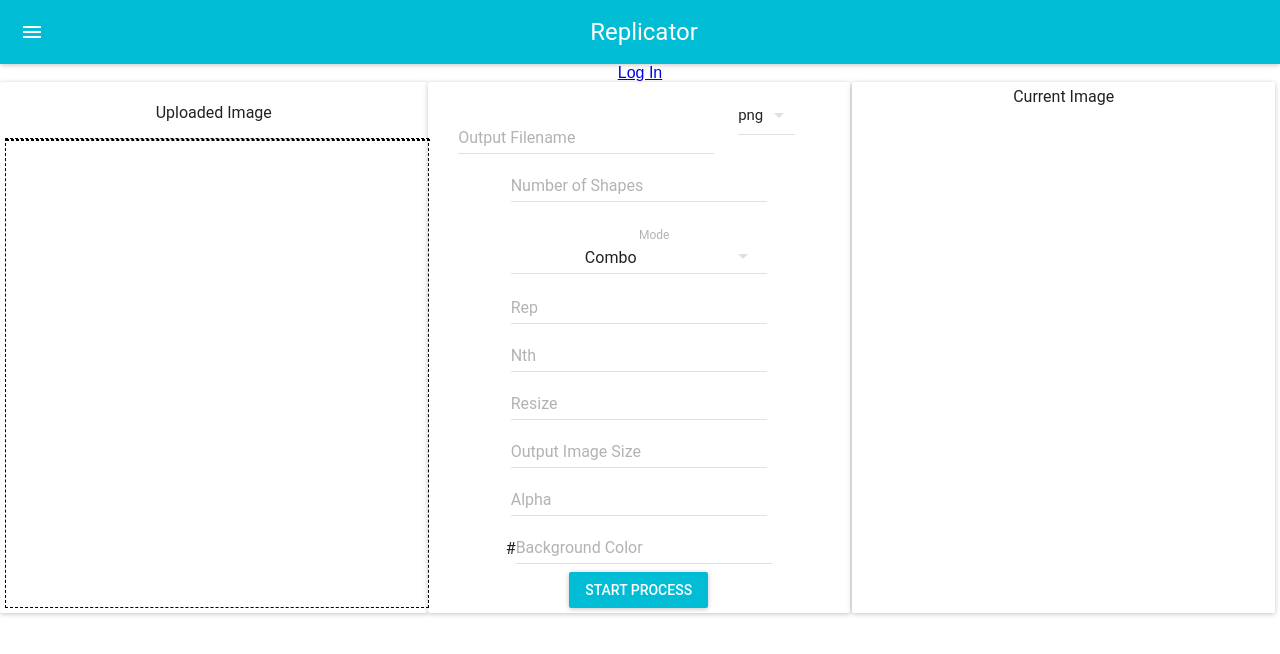
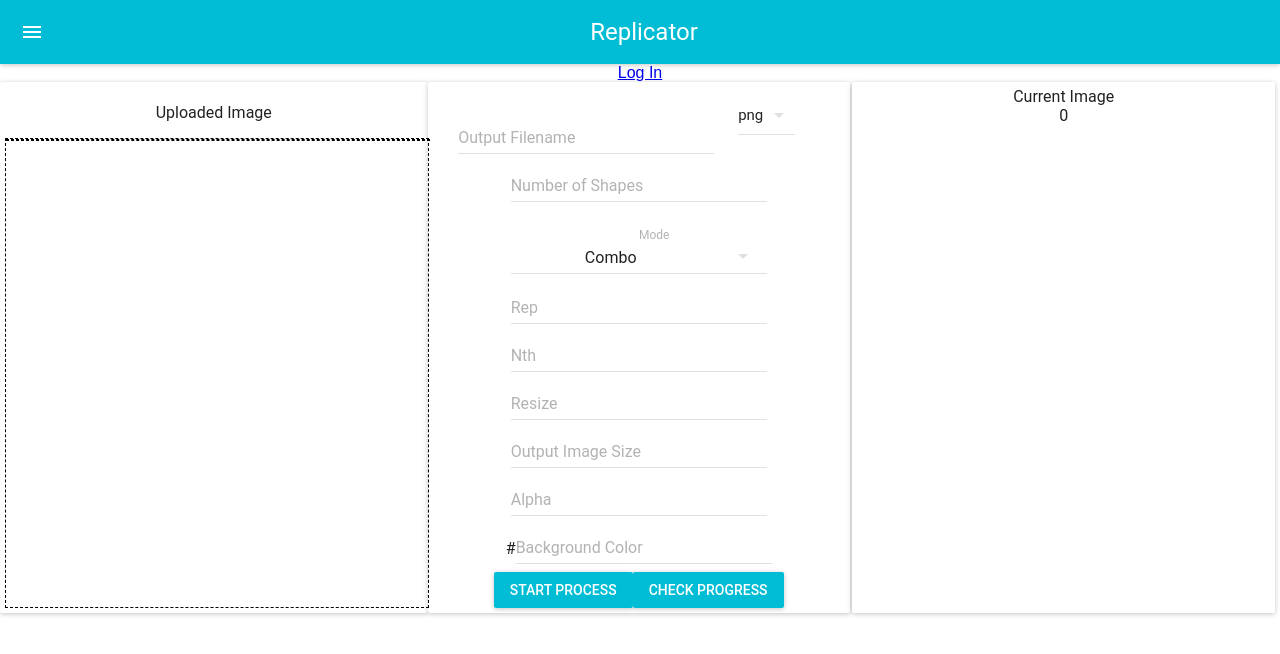
Before and after one commit to DemarcatedTitle/SaVaGeReplica, a React (Create React App) app in the folder front-end/: page / in a window 1280 px wide. Shown: the top 654 px of the page. Built offline with nearby package versions, Linux system fonts and the light colour scheme.

Commit message:
Progress polling is in a working state

```diff
--- /dev/null
+++ b/front-end/src/actions/progress.js
@@ -0,0 +1,49 @@
+export const fetchProgress = function fetchProgress(payload) {
+  console.log(`fetchProgress payload is ${JSON.stringify(payload)}`);
+  const path = `/image/${payload.get('uploadID')}`;
+  return function(dispatch) {
+    console.log('fetchProgress');
+    dispatch({ type: 'PROGRESS_STARTED' });
+    return fetch(path, {
+      method: 'GET',
+      credentials: 'same-origin',
+    })
+      .then(function(response) {
+        if (response.status === 200) {
+          response.json().then(data => {
+            // const imgurl = URL.createObjectURL(data);
+            const progress = data.progress;
+            if (progress < 100) {
+              console.log('setTimeout');
+              setTimeout(
+                (dispatch, payload) => {
+                  console.log(
+                    `setTimeout payload is ${JSON.stringify(
+                      payload.get('uploadID')
+                    )}`
+                  );
+                  dispatch(fetchProgress(payload));
+                },
+                2000,
+                dispatch,
+                payload
+              );
+            }
+            return dispatch({
+              type: 'PROGRESS_CHECKED',
+              progress: progress,
+            });
+          });
+        } else {
+          return dispatch({
+            type: 'PROGRESS_FAILED',
+            error: response.statusText,
+          });
+        }
+      })
+      .catch(error => {
+        console.error(error);
+        return dispatch({ type: 'PROGRESS_FAILED', error: error });
+      });
+  };
+};
--- /dev/null
+++ b/front-end/src/actions/uploadImage.js
@@ -0,0 +1,31 @@
+export const uploadImage = function uploadImage(payload) {
+  return function(dispatch) {
+    dispatch({ type: 'UPLOAD_STARTED' });
+    return fetch('/api/image', {
+      method: 'POST',
+      body: payload,
+      credentials: 'same-origin',
+    })
+      .then(function(response) {
+        if (response.status === 200) {
+          response.json().then(data => {
+            // const imgurl = URL.createObjectURL(data);
+            const uploadID = data.uploadID;
+            return dispatch({
+              type: 'UPLOAD_SUCCEEDED',
+              uploadID: uploadID,
+            });
+          });
+        } else {
+          return dispatch({
+            type: 'UPLOAD_FAILED',
+            error: response.statusText,
+          });
+        }
+      })
+      .catch(error => {
+        console.error(error);
+        return dispatch({ type: 'UPLOAD_FAILED', error: error });
+      });
+  };
+};
--- a/front-end/src/components/ResultCard.js
+++ b/front-end/src/components/ResultCard.js
@@ -7,10 +7,9 @@ export default class ResultCard extends React.PureComponent {
   }
   save() {
     // var blob = new Blob(['Hello world'], { type: 'text/plain;charset=utf-8' });
-    const blob = this.props.imgurl;
+    // const blob = this.props.imgurl;
   }
   render() {
-    console.log(this.props);
     if (this.props.loading) {
       return <p>Loading</p>;
     } else if (this.props.imgurl) {
--- a/front-end/src/components/TextBox.js
+++ b/front-end/src/components/TextBox.js
@@ -8,22 +8,22 @@ import RaisedButton from 'material-ui/RaisedButton';
 import DropDownMenu from 'material-ui/DropDownMenu';
 import ResultCard from './ResultCard';
 
+/* eslint-disable no-console */
 export default class TextBox extends React.Component {
   constructor(props) {
     super(props);
     this.handleTyping = this.handleTyping.bind(this);
     this.handleSubmit = this.handleSubmit.bind(this);
     this.handleChange = this.handleChange.bind(this);
-    this.fetch = this.fetch.bind(this);
+    this.uploadImage = this.uploadImage.bind(this);
+    this.checkProgress = this.checkProgress.bind(this);
     this.state = {
       value: 0,
       accdpted: [],
       rejected: [],
     };
   }
-  componentDidMount() {}
   handleTyping(event) {
-    console.log(this.props.resultImage.uploadID);
     this.props.onTextTyped({ id: event.target.id, value: event.target.value });
   }
   handleChange(event) {
@@ -36,7 +36,17 @@ export default class TextBox extends React.Component {
     //Toggle loading here
     this.props.onSubmit(!this.props.loading);
   }
-  fetch() {
+  checkProgress() {
+    var data = new FormData();
+    // Object.entries(this.props.text).forEach(function(field) {
+    //   if (field[1]) {
+    //     data.append(field[1].id, field[1].value);
+    //   }
+    // });
+    data.append('uploadID', this.props.resultImage.uploadID);
+    this.props.fetchProgress(data);
+  }
+  uploadImage() {
     var data = new FormData();
     Object.entries(this.props.text).forEach(function(field) {
       if (field[1]) {
@@ -154,8 +164,13 @@ export default class TextBox extends React.Component {
                 />
               </div>
               <RaisedButton
-                onClick={this.fetch}
+                onClick={this.uploadImage}
                 label="Start Process"
+                primary={true}
+              />
+              <RaisedButton
+                onClick={this.checkProgress}
+                label="Check progress"
                 primary={true}
               />
             </form>
@@ -164,6 +179,7 @@ export default class TextBox extends React.Component {
         <div className="section">
           <Paper className="paper outputCard">
             Current Image
+            <div>{this.props.progress}</div>
             <ResultCard
               imgurl={this.props.resultImage.imgurl}
               loading={this.props.resultImage.loading}
--- a/front-end/src/containers/AppContainer.js
+++ b/front-end/src/containers/AppContainer.js
@@ -1,5 +1,5 @@
 import { connect } from 'react-redux';
-import { isLoading } from '../actions';
+import { isLoading } from '../actions/actions';
 import App from '../App.js';
 
 const mapStateToProps = state => {
--- a/front-end/src/containers/TextAppContainer.js
+++ b/front-end/src/containers/TextAppContainer.js
@@ -1,5 +1,7 @@
 import { connect } from 'react-redux';
-import { isTyping, isLoading } from '../actions';
+import { isTyping, isLoading } from '../actions/actions';
+import { fetchProgress } from '../actions/progress';
+import { uploadImage } from '../actions/uploadImage';
 import TextBox from '../components/TextBox.js';
 
 const mapStateToProps = state => {
@@ -8,44 +10,28 @@ const mapStateToProps = state => {
     ? state.resultImage.slice(-1)[0]
     : {};
   const loading = state.App.slice(-1) ? state.App.slice(-1)[0].loading : false;
+  const progress = state.progress.slice(-1)[0]
+    ? parseInt(state.progress.slice(-1)[0].progress, 10)
+    : '';
+  console.log(
+    `TextAppContainer.js ${JSON.stringify(state.progress.slice(-1)[0])}`
+  );
+  if (progress === undefined) {
+    console.log('\n\n\nprogress is undefined\n\n\n');
+  }
+  const isFetching = state.progress.slice(-1)[0]
+    ? state.progress.slice(-1)[0].isFetching
+    : false;
+
   return {
     text: text,
     loading: loading,
     resultImage: resultImage,
+    progress: progress,
+    isFetching: isFetching,
   };
 };
 
-function uploadImage(payload) {
-  return function(dispatch) {
-    dispatch({ type: 'REQUEST_STARTED' });
-    return fetch('/api/image', {
-      method: 'POST',
-      body: payload,
-      credentials: 'same-origin',
-    })
-      .then(function(response) {
-        if (response.status === 200) {
-          response.json().then(data => {
-            // const imgurl = URL.createObjectURL(data);
-            const uploadID = data.uploadID;
-            return dispatch({
-              type: 'REQUEST_SUCCEEDED',
-              uploadID: uploadID,
-            });
-          });
-        } else {
-          return dispatch({
-            type: 'REQUEST_FAILED',
-            error: response.statusText,
-          });
-        }
-      })
-      .catch(error => {
-        console.error(error);
-        return dispatch({ type: 'REQUEST_FAILED', error: error });
-      });
-  };
-}
 const mapDispatchToProps = dispatch => {
   return {
     onTextTyped: text => {
@@ -57,6 +43,9 @@ const mapDispatchToProps = dispatch => {
     onUpload: payload => {
       dispatch(uploadImage(payload));
     },
+    fetchProgress: payload => {
+      dispatch(fetchProgress(payload));
+    },
   };
 };
 const TextAppContainer = connect(mapStateToProps, mapDispatchToProps)(TextBox);
--- a/front-end/src/reducers/index.js
+++ b/front-end/src/reducers/index.js
@@ -2,10 +2,12 @@ import { combineReducers } from 'redux';
 import App from './App';
 import textApp from './textApp';
 import resultImage from './resultImage';
+import progress from './progress';
 const TextApp = combineReducers({
   textApp,
   App,
   resultImage,
+  progress,
 });
 
 export default TextApp;
--- /dev/null
+++ b/front-end/src/reducers/progress.js
@@ -0,0 +1,27 @@
+const progress = (state = [{ progress: 0, fetching: false }], action) => {
+  let newState = Object.assign({}, state.slice(-1)[0]);
+  // console.log(`${action.type} in reducer: ${JSON.stringify(action)}`);
+  switch (action.type) {
+    case 'PROGRESS_STARTED':
+      newState['isFetching'] = true;
+      return [...state, newState];
+    case 'PROGRESS_CHECKED':
+      if (action.progress === undefined) {
+        console.log('\n\n\naction.progress is undefined\n\n\n');
+      }
+      console.log('PROGRESS_CHECKED');
+      newState['progress'] = action.progress;
+      newState['isFetching'] = false;
+      return [...state, newState];
+    case 'PROGRESS_COMPLETE':
+      newState['progress'] = action.progress;
+      return [...state, newState];
+    case 'PROGRESS_FAILED':
+      newState['progress'] = action.progress;
+      return [...state, newState];
+    default:
+      return state;
+  }
+};
+
+export default progress;
--- a/front-end/src/reducers/resultImage.js
+++ b/front-end/src/reducers/resultImage.js
@@ -1,15 +1,14 @@
 const resultImage = (state = [], action) => {
   let newState = Object.assign({}, state.slice(-1)[0]);
-  console.log(`action.type in reducer: ${action.type}`);
   switch (action.type) {
-    case 'REQUEST_STARTED':
+    case 'UPLOAD_STARTED':
       newState['loading'] = true;
       return [...state, newState];
-    case 'REQUEST_SUCCEEDED':
+    case 'UPLOAD_SUCCEEDED':
       newState['uploadID'] = action.uploadID;
       newState['loading'] = false;
       return [...state, newState];
-    case 'REQUEST_FAILED':
+    case 'UPLOAD_FAILED':
       newState['loading'] = false;
       return [...state, newState];
     default:
```
Also changed, not shown: front-end/src/actions/actions.js (renamed from front-end/src/actions.js), 1 other file (tests, documents, lock files or other folders).
